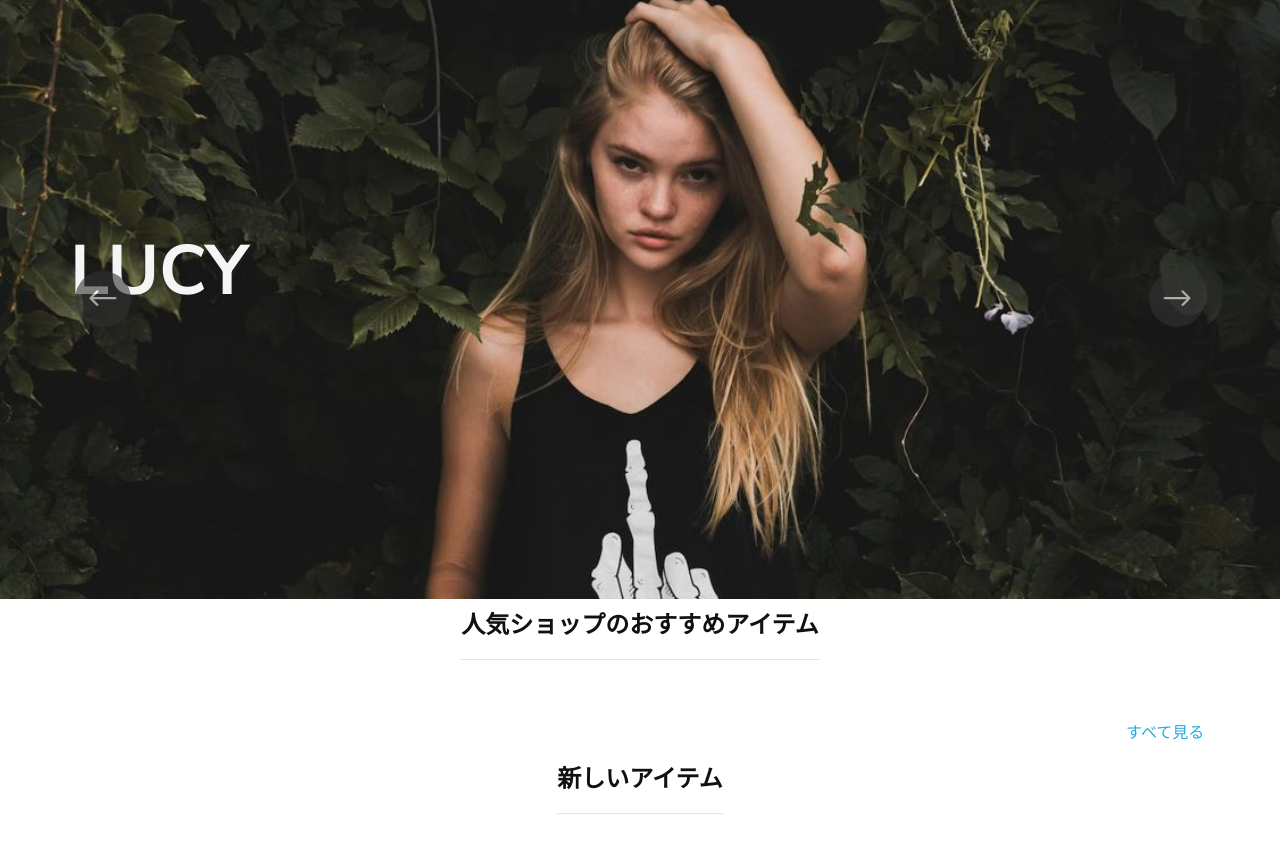
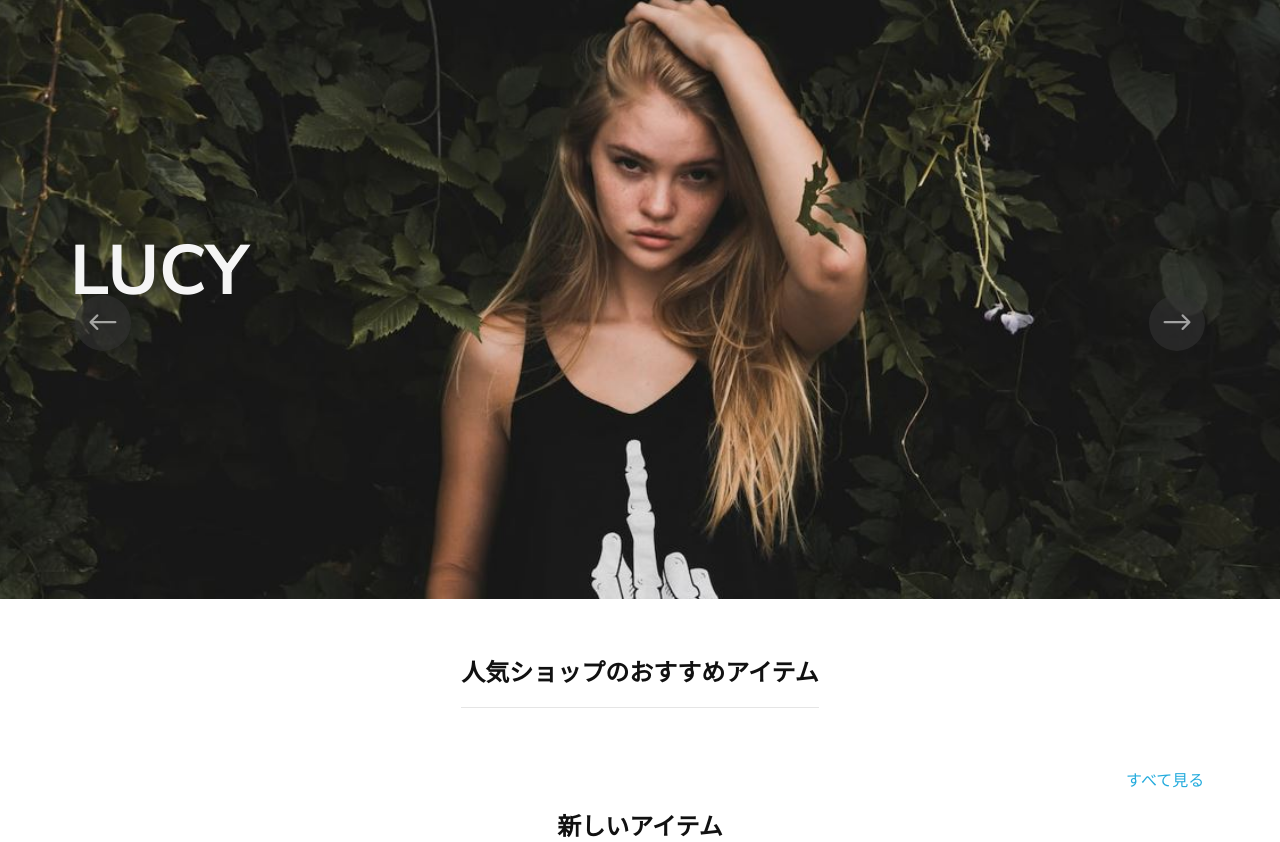
Before and after one commit to JUNYONG99/LUCY_JP, a Django app: page / in a window 1280 px wide. Shown: the part 160-1002 px from the top of the page. Run offline with Django 4.2, Linux system fonts and the light colour scheme; data that the repository does not hold is empty; some libraries are stand-ins or nearby versions.

Commit message:
banner margin

```diff
--- a/templates/single_pages/landing_jp.html
+++ b/templates/single_pages/landing_jp.html
@@ -5,7 +5,7 @@
    <!-- Hero Section Begin -->
    <section class="hero">
     <div class="hero__slider owl-carousel">
-        <div class="hero__items set-bg" data-setbg="{% static 'libs/img/hero/banner_2.JPG' %} " style="height: 600px;">
+        <div class="hero__items set-bg mb-5" data-setbg="{% static 'libs/img/hero/banner_2.JPG' %} " style="height: 600px;">
             <div class="container">
                 <div class="row">
                     <div class="col-xl-5 col-lg-7 col-md-8">
```
